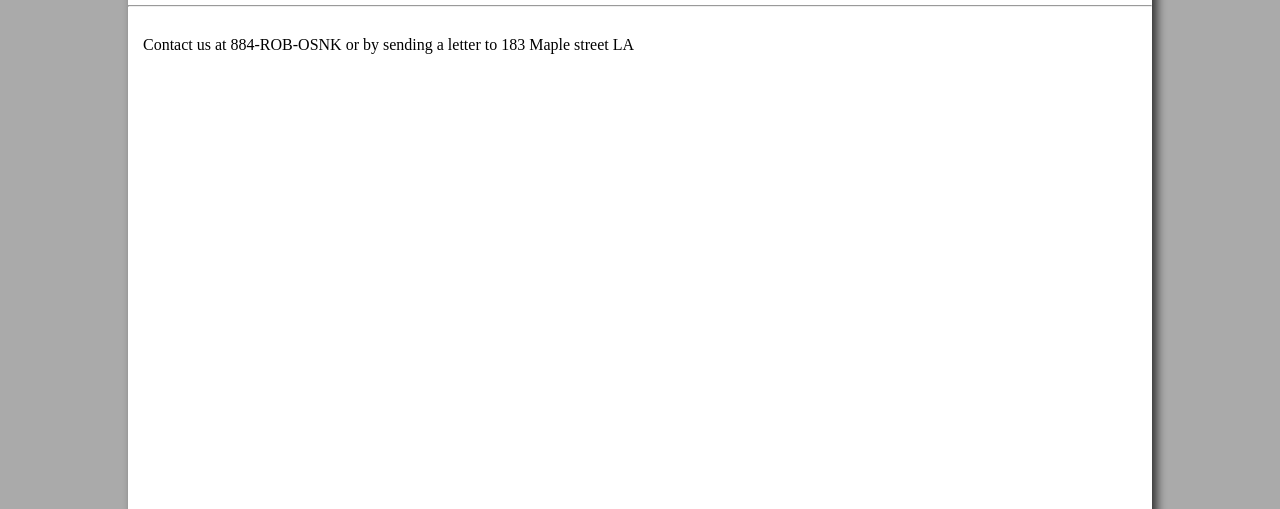
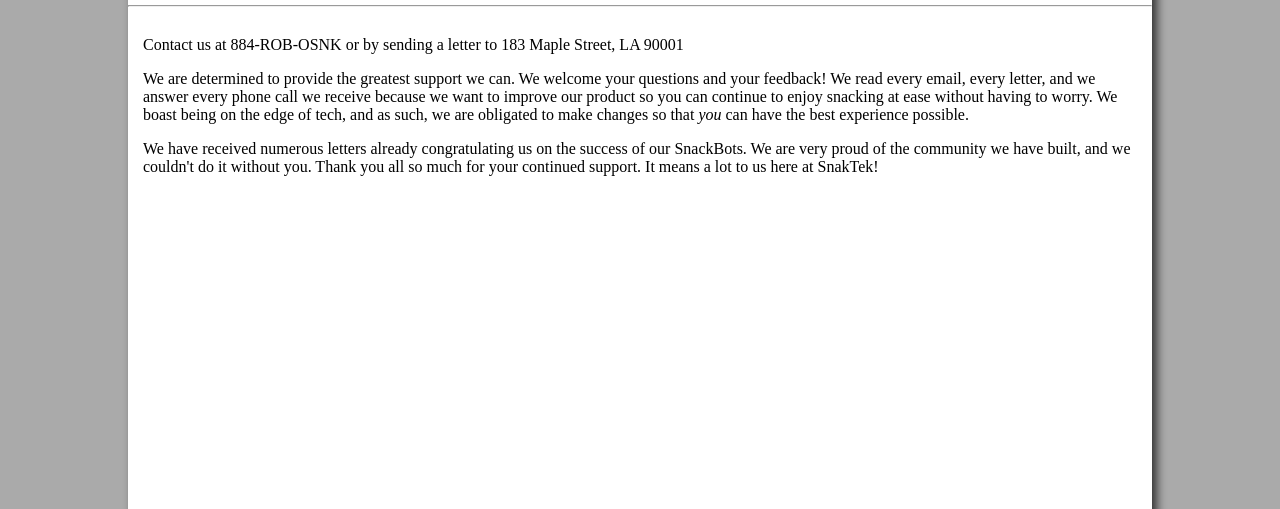
Before and after one commit to Travja/WebFinal, a plain HTML site: page contact.html in a window 1280 px wide. Shown: the part 219-728 px from the top of the page. Drawn offline with Linux system fonts and the light colour scheme; no server answers.

Commit message:
Add text to Contact Us

```diff
--- a/contact.html
+++ b/contact.html
@@ -28,7 +28,9 @@
 
     <section>
         <!-- Fake address/Phone number -->
-        <p>Contact us at 884-ROB-OSNK or by sending a letter to 183 Maple street LA </p>
+        <p>Contact us at 884-ROB-OSNK or by sending a letter to 183 Maple Street, LA 90001</p>
+        <p>We are determined to provide the greatest support we can. We welcome your questions and your feedback! We read every email, every letter, and we answer every phone call we receive because we want to improve our product so you can continue to enjoy snacking at ease without having to worry. We boast being on the edge of tech, and as such, we are obligated to make changes so that <em>you</em> can have the best experience possible.</p>
+        <p>We have received numerous letters already congratulating us on the success of our SnackBots. We are very proud of the community we have built, and we couldn't do it without you. Thank you all so much for your continued support. It means a lot to us here at SnakTek!</p>
         <!-- Quote of the day from theysaidso.com (https://quotes.rest/qod.json) Image as background. -->
         <div id='container'>
             <div id='quote'></div>
```
